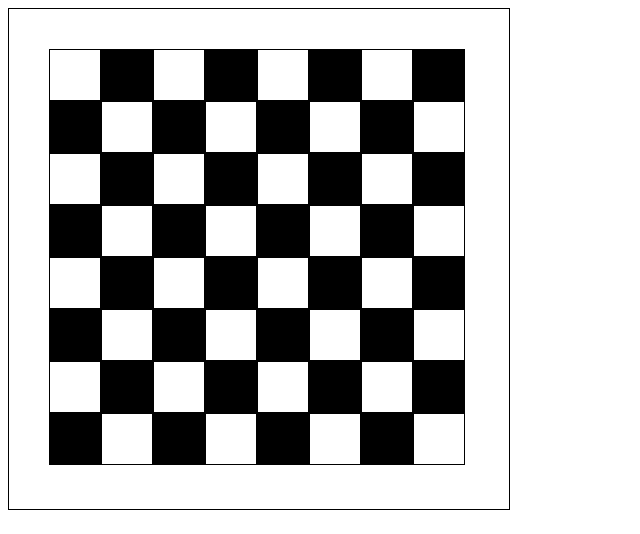
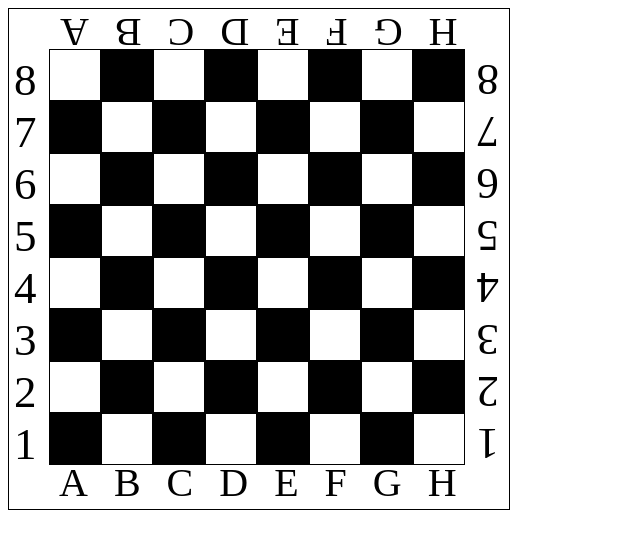
Before and after one commit to KonTroAl/js_HW_5, a plain HTML site: page index.html in a window 1280 px wide. Shown: the whole page, without its empty margins (0-640 px from the left). Drawn offline with Linux system fonts and the light colour scheme.

Commit message:
firts task completed

```diff
--- a/style.css
+++ b/style.css
@@ -1,8 +1,11 @@
+
 .desk{
     height: 500px;
     width: 500px;
     border: 1px solid #000;
     position: relative;
+    margin: 0;
+    padding: 0;
 }
 
 .field {
@@ -21,3 +24,35 @@
 .black_cell {
     background-color: #000;
 }
+
+.field_name_left {
+    padding: 0px 5px;
+    position: absolute;
+    width: 1em;
+    font-size: 45px;
+}
+
+.field_name_right {
+    padding: 0px 445px;
+    position: absolute;
+    transform: rotate(-180deg);
+    width: 1em;
+    font-size: 45px;
+}
+
+.field_name_top {
+    margin: 0 auto;
+    padding: 0px 25px;
+    position: absolute;
+    transform: rotate(-180deg);
+    font-size: 40px;
+    letter-spacing: 1.3ch;
+}
+
+.field_name_bottom {
+    padding: 410px 50px;
+    position: absolute;
+    width: 1em;
+    font-size: 40px;
+    letter-spacing: 1.3ch;
+}
--- a/task_1.js
+++ b/task_1.js
@@ -3,16 +3,32 @@
 // Строки должны нумероваться числами от 1 до 8, столбцы — латинскими буквами A, B, C, D, E, F, G, H.
 
 
-let desk = document.querySelector(".desk")
+let desk = document.querySelector(".desk");
 
-const chess_field = document.createElement("div")
-chess_field.className = "field"
+const chess_field = document.createElement("div");
+chess_field.className = "field";
 
-let filed_name = document.createElement("ul")
+let filed_name_left = document.createElement("p");
+filed_name_left.innerHTML = "8 7 6 5 4 3 2 1";
+filed_name_left.className = "field_name_left"
+
+let filed_name_right = document.createElement("p");
+filed_name_right.innerHTML = "1 2 3 4 5 6 7 8";
+filed_name_right.className = "field_name_right"
+
+let filed_name_top = document.createElement("p");
+filed_name_top.innerHTML = "HGFEDCBA";
+filed_name_top.className = "field_name_top"
+
+let filed_name_bottom = document.createElement("p");
+filed_name_bottom.innerHTML = "ABCDEFGH";
+filed_name_bottom.className = "field_name_bottom"
+
 
 function chess_desk() {
     let i = 0;
     let count = 0;
+
     while (count < 8 * 8) {
         let cell = document.createElement('div');
         chess_field.appendChild(cell);
@@ -27,6 +43,10 @@ function chess_desk() {
     }
 }
 
+desk.appendChild(filed_name_left)
+desk.appendChild(filed_name_right)
+desk.appendChild(filed_name_top)
+desk.appendChild(filed_name_bottom)
 desk.appendChild(chess_field)
 
 console.log(desk)
```
